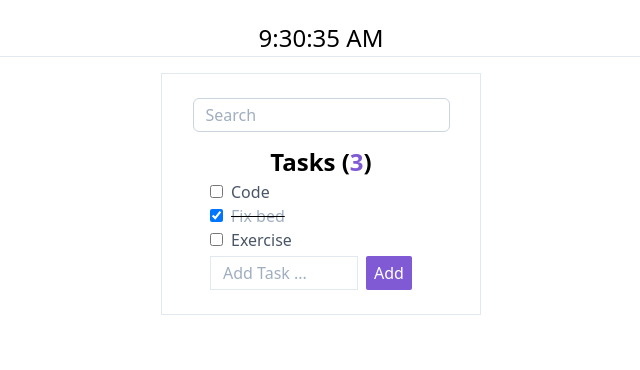
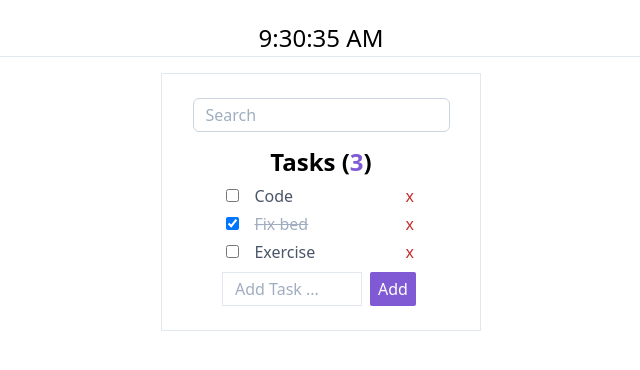
Before and after one commit to zedo-san/react-todo-app, a React (Create React App) app: page / in a window 1280 px wide. Shown: the top 370 px of the page, without its empty margins (319-959 px from the left). Built offline with nearby package versions, Linux system fonts and the light colour scheme.

Commit message:
added delete feature

```diff
--- a/src/components/CreateTodo.js
+++ b/src/components/CreateTodo.js
@@ -23,13 +23,13 @@ class CreateTodo extends React.Component{
 
     render() {
         return (
-            <form onSubmit={this.handleSubmit} className="mt-1 flex">
+            <form onSubmit={this.handleSubmit} className="mt-2 ml-3 flex">
                 <input type="text"
                         className="border px-3 py-1 w-2/3"
                         placeholder="Add Task ..." ref={this.taskInput}
                         id='taskInput'/>
                 <button type="submit"
-                        className="bg-purple-600 text-white px-2 py-1 rounded-sm ml-2 ">Add</button>
+                        className="bg-purple-600 text-white px-2 py-1 rounded-sm ml-2">Add</button>
             </form>
         );
     }
--- a/src/components/TodoItem.js
+++ b/src/components/TodoItem.js
@@ -7,17 +7,24 @@ function TodoItem(props) {
         }
     }
     const getClass = () => {
-        return props.completed ? 'ml-2 text-gray-500' : 'ml-2 text-gray-700'
+        return props.completed ? 'col-span-3 text-gray-500' : 'col-span-3 text-gray-700'
     }
 
     return(
-        <div style={getStyle()}>
-            <input type="checkbox"
-                    className=""
-                    onChange={() => props.markComplete(props.id)}
-                    checked={props.completed}/>
-            <span className={getClass()}>{props.task}</span>
-        </div>
+
+            <div className="grid grid-cols-5 mt-1">
+                    <div className="col-span-1 text-center">
+                            <input type="checkbox"
+                                   onChange={() => props.markComplete(props.id)}
+                                   checked={props.completed}
+                            />
+                    </div>
+
+                    <span className={getClass()} style={getStyle()}>{props.task}</span>
+                    <button className="col-span-1 text-red-700" onClick={() => props.deleteTodo(props.id)}>x</button>
+            </div>
+
+
     )
 }
 
--- a/src/components/TodoList.js
+++ b/src/components/TodoList.js
@@ -24,14 +24,13 @@ class TodoList extends React.Component {
         }
     }
 
+
     render() {
         const todos = this.handleTodos();
         return (
             <div className="mt-3">
                 <h3 className="text-2xl font-bold text-center">Tasks (<span className="text-purple-600">{this.props.todos.length > 0 ? this.props.todos.length : 0}</span>)</h3>
 
-
-                <div className="">
                 {todos.map( todo => {
                     return <TodoItem
                                 key={todo.id}
@@ -39,14 +38,10 @@ class TodoList extends React.Component {
                                 task={todo.task}
                                 completed={todo.completed}
                                 markComplete = {this.state.markComplete}
+                                deleteTodo = {this.props.deleteTodo}
+
                             />
                 })}
-                </div>
-
-
-
-
-
 
             </div>
         )
--- a/src/components/Todos.js
+++ b/src/components/Todos.js
@@ -55,16 +55,23 @@ class Todos extends React.Component {
             todos: [...this.state.todos, newTask]
         });
     }
+    deleteTodo = (id) => {
+        this.setState({
+            todos: this.state.todos.filter( function(todo){
+                return todo.id !== id
+            })
+        })
+    }
 
     render() {
         let todos = this.state.todos;
         return (
-            <div className="text-center mx-auto mt-5">
+            <div className="text-center mt-5">
                 <Clock />
                 <div className="border mx-24 mt-4 py-6 max-w-xs mx-auto">
                     <SearchBar searchInput={this.searchInput}/>
                     <div className="text-left mx-12">
-                        <TodoList todos={todos} markComplete={this.markComplete} search={this.state.search}/>
+                        <TodoList todos={todos} markComplete={this.markComplete} search={this.state.search} deleteTodo={this.deleteTodo}/>
                         <CreateTodo addTask={this.addTask}/>
                     </div>
                 </div>
```
